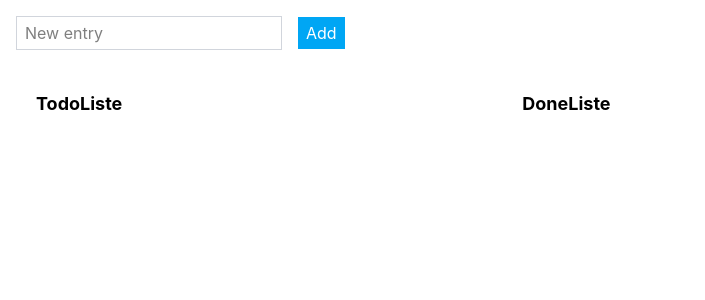
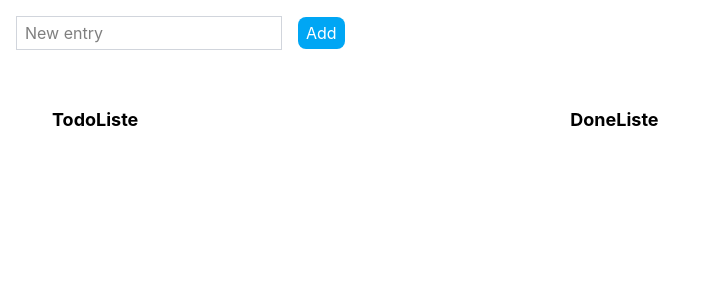
Before and after one commit to Forule/todo, a React (Vite) app: page / in a window 1280 px wide. Shown: the top 300 px of the page, without its empty margins (0-705 px from the left). Built offline with nearby package versions, Linux system fonts and the light colour scheme.

Commit message:
modified Tailwind

```diff
--- a/src/AddTodoForm.tsx
+++ b/src/AddTodoForm.tsx
@@ -17,7 +17,7 @@ return <div><div className="flex gap-4 items-center">
               }
             }
         }/>
-        <button className="px-2 py-1 bg-sky-500 text-white hover:bg-sky-600" onClick={probs.onAdd}>Add</button>
+        <button className="px-2 py-1 bg-sky-500 text-white hover:bg-sky-600 rounded-lg" onClick={probs.onAdd}>Add</button>
       </div></div>
 
 }
--- a/src/App.tsx
+++ b/src/App.tsx
@@ -85,11 +85,11 @@ function onDeleteDone(id: string){
     <div className="flex flex-col gap-5 p-4">
       <AddTodoForm value = {inputValue} onAdd={onAdd} onChange={onInputChange}></AddTodoForm>
       <div className="flex flex-row gap-100 p-5">
-        <div>
+        <div className="flex flex-col gap-5 p-4">
           <h1 className="text-lg font-bold">TodoListe</h1>
           <TodoList onDelete={onDeleteTodo} todoList={todoList} onClick={onMoveToDone}></TodoList>
         </div>
-        <div>
+        <div className="flex flex-col gap-5 p-4">
           <h1 className="text-lg font-bold">DoneListe</h1>
           <TodoList onDelete={onDeleteDone} todoList={doneList} onClick={onMoveToTodo}></TodoList>
         </div>
--- a/src/TodoList.tsx
+++ b/src/TodoList.tsx
@@ -16,7 +16,7 @@ export function TodoList(probs: TodoListProbs){
           return(<div className="flex gap-2 p-2 bg-gray-100 w-fit items-center">
             <div className="">{item.title}</div>
             {/*<div>{item.completed}</div>*/}
-            <button className = "px-2 py-1 bg-sky-500 text-white hover:bg-sky-600" onClick={()=>probs.onDelete(item.id)}>Delete</button>
+            <button className = "px-2 py-1 bg-sky-500 text-white hover:bg-sky-600 rounded-md" onClick={()=>probs.onDelete(item.id)}>Delete</button>
             <div className="">completed</div>
             <input checked = {item.completed} type="checkbox" name="completedBox" onClick={()=>probs.onClick(item.id)}/>
             </div>)
```
